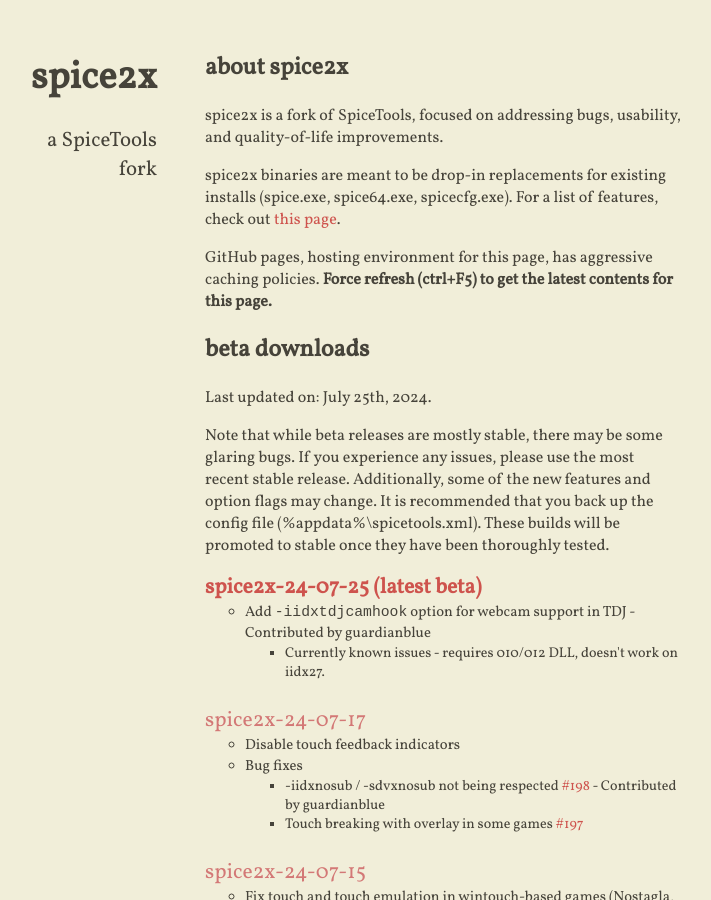
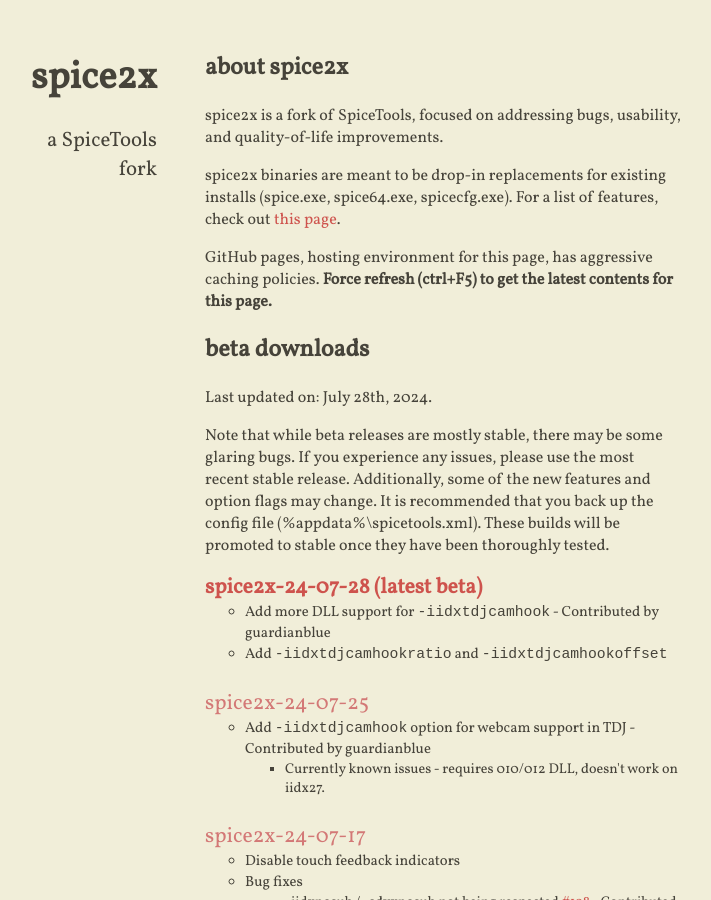
Before and after one commit to spice2x/spice2x.github.io, a Jekyll site: the page built from docs/index.html, in a window 1280 px wide and 900 px high. Shown: the whole window, without its empty margins (299-1010 px from the left). Built offline with Jekyll 4.4.1, drawn with Linux system fonts in a browser that asks for light colours; nearby versions of some CDN libraries.

Commit message:
24-07-28

```diff
--- a/docs/_includes/content.html
+++ b/docs/_includes/content.html
@@ -11,7 +11,7 @@
 
 <h2>beta downloads</h2>
 
-<p>Last updated on: July 25th, 2024.</p>
+<p>Last updated on: July 28th, 2024.</p>
 
 <p>Note that while beta releases are mostly stable, there may be some glaring bugs. If you experience any issues, please
   use the most recent stable release. Additionally, some of the new features and option flags may change. It is
@@ -19,6 +19,15 @@
   stable once they have been thoroughly tested.
 </p>
 <ul class="downloads-beta highlight-latest">
+  <li>
+    <a class="download-link" href="https://github.com/spice2x/spice2x.github.io/releases/download/24-07-28/spice2x-24-07-28.zip">
+      spice2x-24-07-28
+    </a>
+    <ul>
+      <li>Add more DLL support for <code>-iidxtdjcamhook</code> - Contributed by guardianblue</li>
+      <li>Add <code>-iidxtdjcamhookratio</code> and <code>-iidxtdjcamhookoffset</code></li>
+    </ul>
+  </li>
   <li>
     <a class="download-link" href="https://github.com/spice2x/spice2x.github.io/releases/download/24-07-25/spice2x-24-07-25.zip">
       spice2x-24-07-25
```
